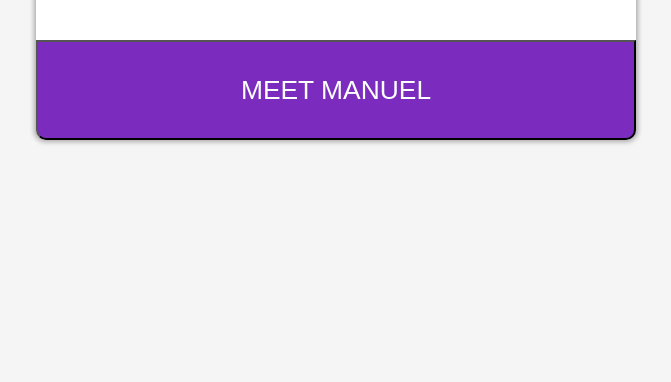
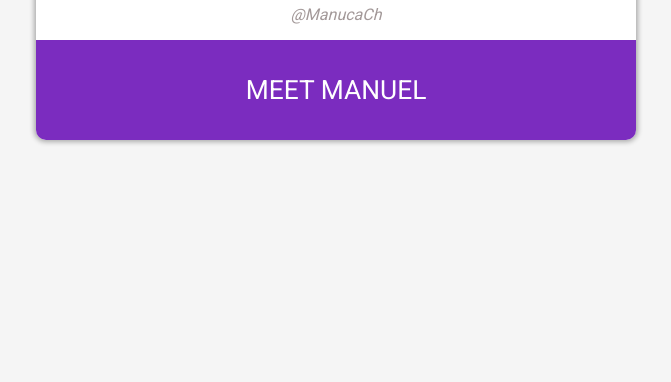
Before and after one commit to ManucaCh/courseItCard, a plain HTML site: page index.html in a window 1280 px wide. Shown: the part 418-800 px from the top of the page, without its empty margins (304-975 px from the left). Drawn offline with Linux system fonts and the light colour scheme.

Commit message:
Change input for a

```diff
--- a/css/style.css
+++ b/css/style.css
@@ -53,6 +53,11 @@ img {
   font-size: 1.65em;
   color: white;
   transition-duration: 0.4s;
+  border: 0;
+  align-items: center;
+  display: flex;
+  justify-content: center;
+  font-family: "Roboto", sans-serif;
 }
 
 .marginTop {
--- a/index.html
+++ b/index.html
@@ -24,13 +24,17 @@
         <p class="user"><i>@ManucaCh</i></p>
       </div>
 
-      <div class="marginTop">
+      <a id="button" href="http://twitter.com/ManucaCh" style="text-decoration: none;" target="_blank"
+        >MEET MANUEL</a
+      >
+
+      <!-- <div class="marginTop">
         <input
           id="button"
           type="button"
           value="MEET MANUEL"
           onclick="window.open('http://twitter.com/ManucaCh')"
-        />
+        /> -->
       </div>
     </main>
     <script src="js/app.js"></script>
```
